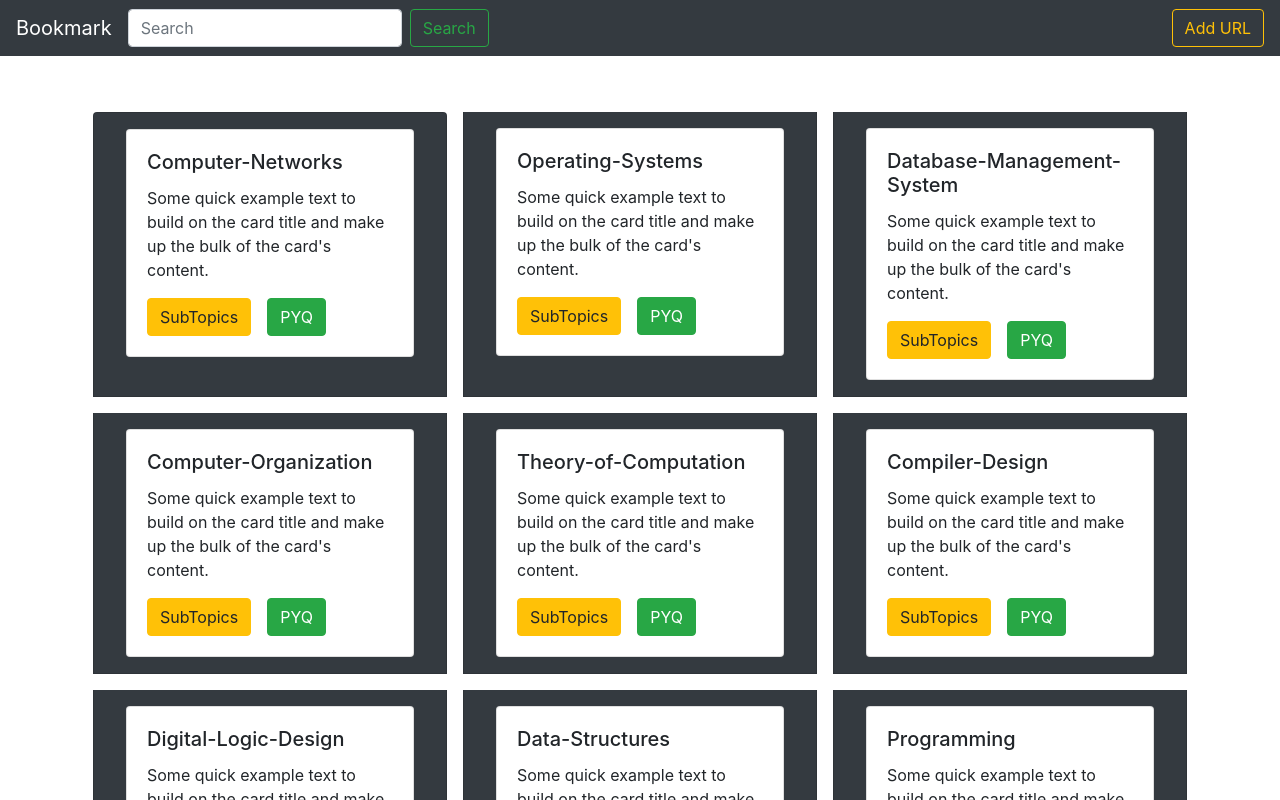
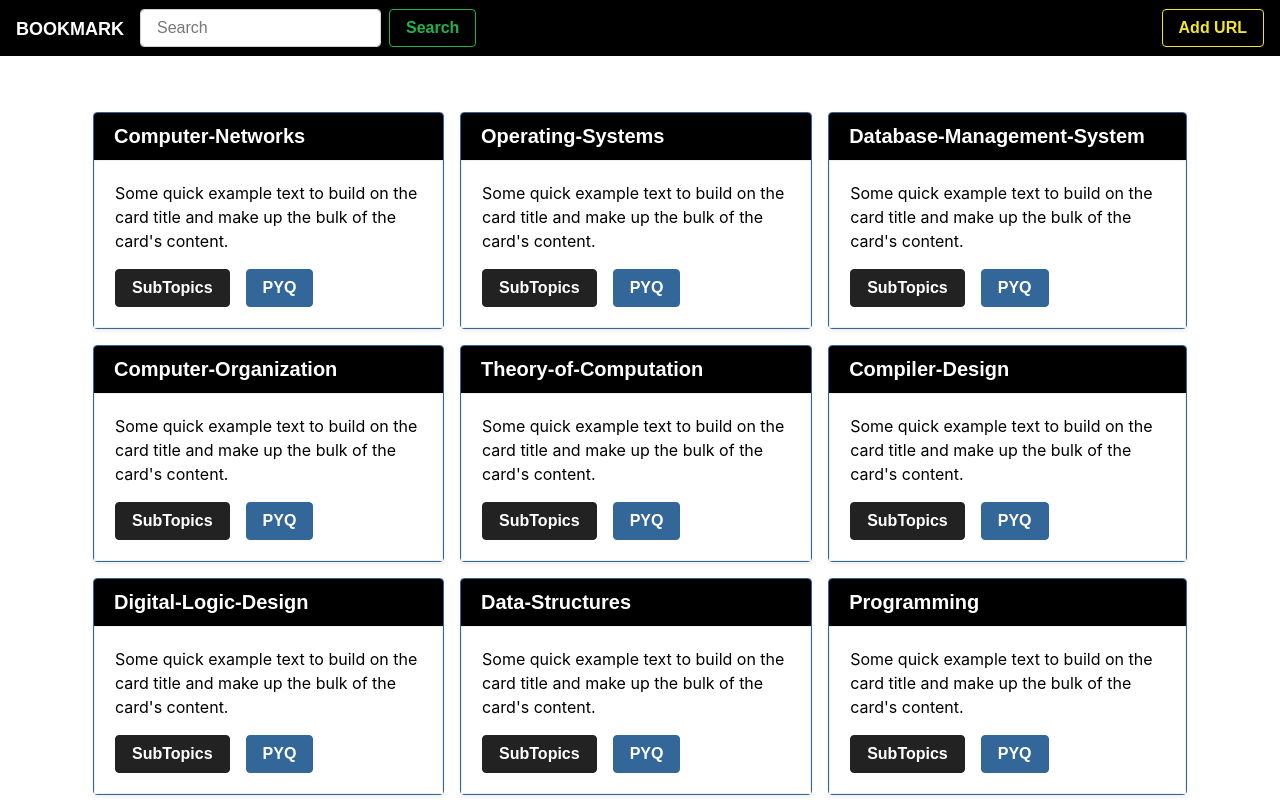
Before and after one commit to vishal2098govind/bookmark, a React (Create React App) app: page / in a window 1280 px wide. Shown: the top 800 px of the page. Built offline with nearby package versions, Linux system fonts and the light colour scheme; a web font is replaced by a local one.

Commit message:
improved styling

```diff
--- a/public/index.html
+++ b/public/index.html
@@ -11,8 +11,8 @@
     />
     <link
       rel="stylesheet"
-      href="https://stackpath.bootstrapcdn.com/bootstrap/4.5.2/css/bootstrap.min.css"
-      integrity="sha384-JcKb8q3iqJ61gNV9KGb8thSsNjpSL0n8PARn9HuZOnIxN0hoP+VmmDGMN5t9UJ0Z"
+      href="https://cdnjs.cloudflare.com/ajax/libs/bootswatch/4.5.2/journal/bootstrap.min.css"
+      integrity="sha512-2x/zqcCJX1a+hXam2rkMtrZR+kGNVhBU9OKB5S+9+qnlpIfAvKxrA0SixcGnElXVMuGTMhbZYoMTLpXcSq2C1g=="
       crossorigin="anonymous"
     />
     <link
--- a/src/components/SubjectCard.js
+++ b/src/components/SubjectCard.js
@@ -4,17 +4,18 @@ import {Link} from 'react-router-dom';
 export default class SubjectCard extends Component {
   render() {
     return (
-        <div className="card m-2" style={{width: '18rem'}}>
+        <div className='card border-info bg-light h-100 w-100' style={{width: '18rem',
+      }}>
         {/* <img className="card-img-top" src="/" alt="Card image cap" /> */}
-        <div className="card-body">
-          <h5 className="card-title">{this.props.subject}</h5>
+          <h5 className="card-header bg-dark text-white">{this.props.subject}</h5>
+        <div className="card-body bg-light">
           <p className="card-text">Some quick example text to build on the card title and make up the bulk of the card's content.</p>
           <Link to={`/sub/${this.props.subject}`}>
-            <button className='btn btn-warning'>
+            <button className='btn btn-dark text-white'>
               SubTopics
             </button>
           </Link>
-          <button className='btn btn-success ml-3'>
+          <button className='btn btn-info ml-3'>
             <a className='card-link text-white' href={`https://pyq.ravindrababuravula.com/subject/?cs=${this.props.subject}`}>PYQ</a>
           </button>
         </div>
--- a/src/components/Subjects.js
+++ b/src/components/Subjects.js
@@ -21,10 +21,8 @@ const subs = [
 export default class Subjects extends Component {
   render() {
     return (
-      <div className="subs my-5">
-        <ul className='list-group subCard'>
-          {subs.map(sub=><li key={sub} className='list-group-item bg-dark m-2 px-4 py-2'><SubjectCard subject={sub}/></li>)}
-        </ul>
+      <div className="subs my-5 subCard">
+          {subs.map(sub=><div key={sub} className='shadow-sm m-2'><SubjectCard subject={sub}/></div>)}
       </div>
     )
   }
```
